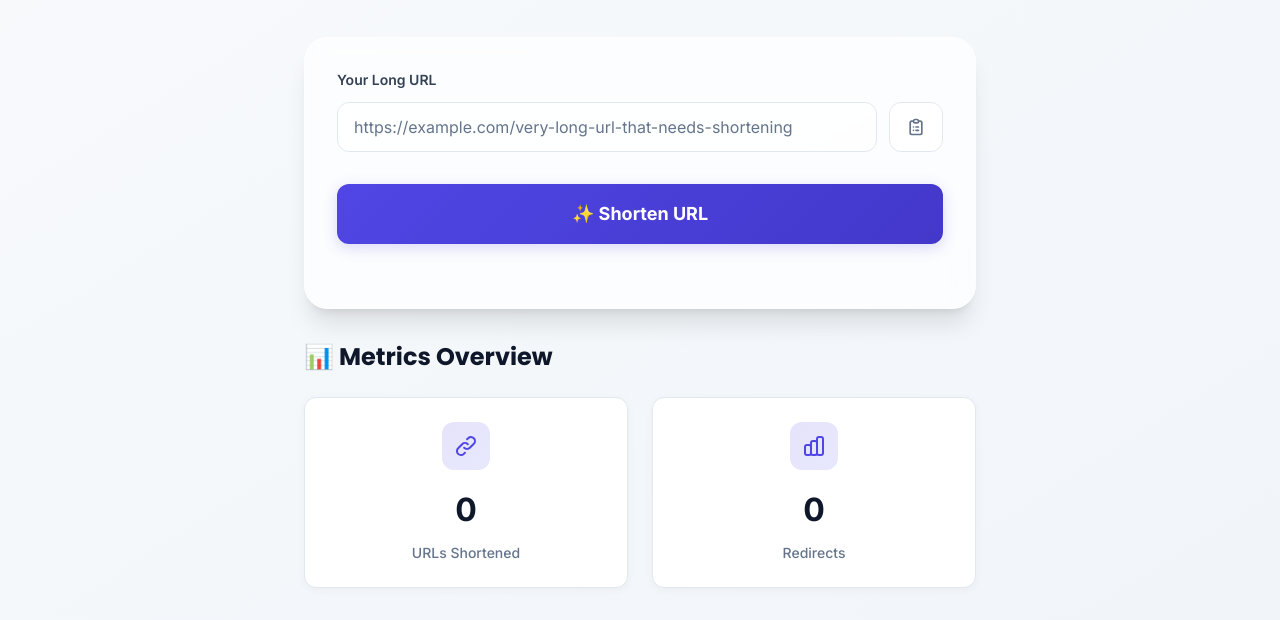
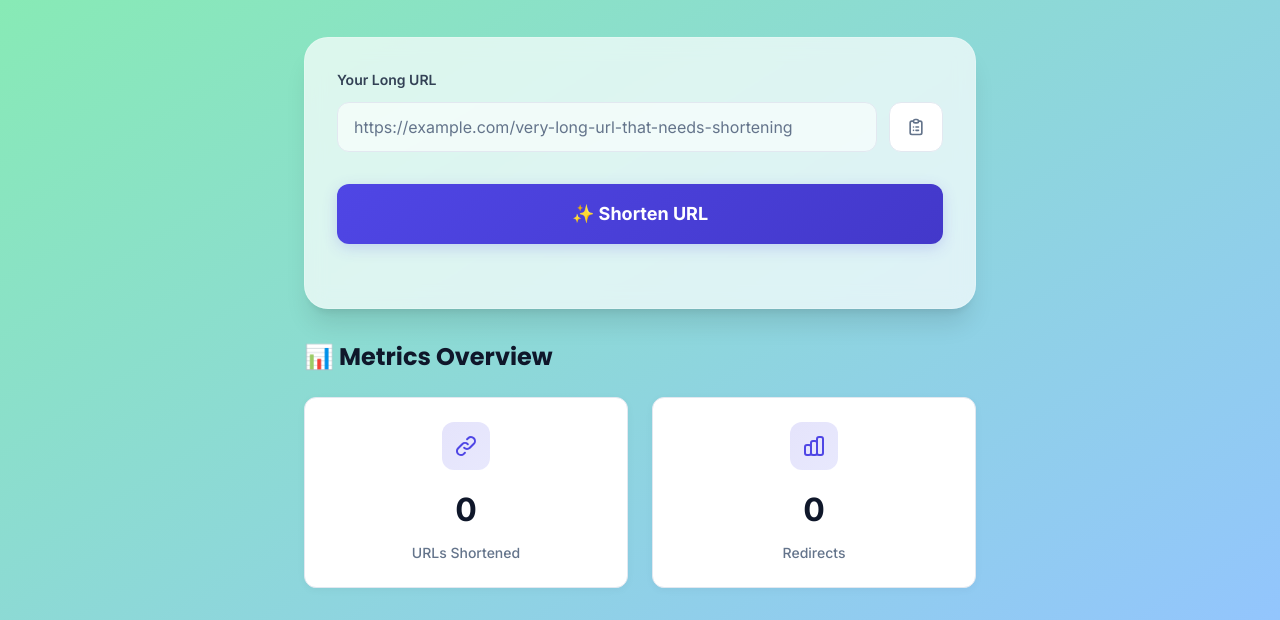
Before and after one commit to ahmed-kabil/URL_Shortener_Full, a plain HTML site: page frontend/index.html in a window 1280 px wide. Shown: the part 191-811 px from the top of the page. Drawn offline with nearby package versions, Linux system fonts and the light colour scheme; no server answers.

Commit message:
change the theme of the fronend

```diff
--- a/frontend/index.html
+++ b/frontend/index.html
@@ -22,8 +22,8 @@
 </head>
 
 
-<body class="bg-gradient-to-br from-slate-50 to-slate-100">
-  <!-- <body class="bg-gradient-to-br  from-green-300 to-blue-300 text-white"></body> -->
+<!-- <body class="bg-gradient-to-br from-slate-50 to-slate-100"> -->
+  <body class="bg-gradient-to-br  from-green-300 to-blue-300 text-white"></body>
   <!-- Main Container -->
   <div class="min-h-screen flex items-center justify-center py-8 px-4">
     <div class="w-full max-w-2xl">
```
Also changed, not shown: README.md.
